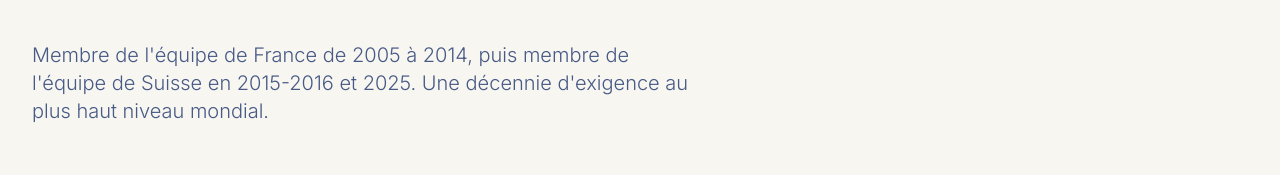
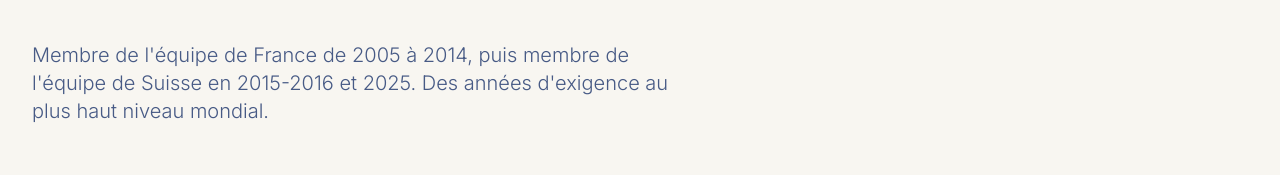
Before and after one commit to nc7hmwtkz4-dot/sg-335882f0-675b-4301-b1b4-dec62524d52d-1777717981, a Next.js app: page /palmares in a window 1280 px wide. Shown: the part 417-592 px from the top of the page. Built offline with nearby package versions, Linux system fonts and the light colour scheme.

Commit message:
Update src/pages/palmares.tsx

```diff
--- a/src/pages/palmares.tsx
+++ b/src/pages/palmares.tsx
@@ -178,8 +178,8 @@
             Palmarès <br />
             <span className="text-transparent [-webkit-text-stroke:2px_theme(colors.foreground)] opacity-80">Sportif.</span>
           </h1>
-          <p className="text-xl text-muted-foreground max-w-2xl font-light">
-            Membre de l'équipe de France de 2005 à 2014, puis membre de l'équipe de Suisse en 2015-2016 et 2025. Une décennie d'exigence au plus haut niveau mondial.
+          <p className="text-xl text-muted-foreground max-w-2xl font-light">Membre de l'équipe de France de 2005 à 2014, puis membre de l'équipe de Suisse en 2015-2016 et 2025. Des années d'exigence au plus haut niveau mondial.
+
           </p>
         </div>
       </section>
```
